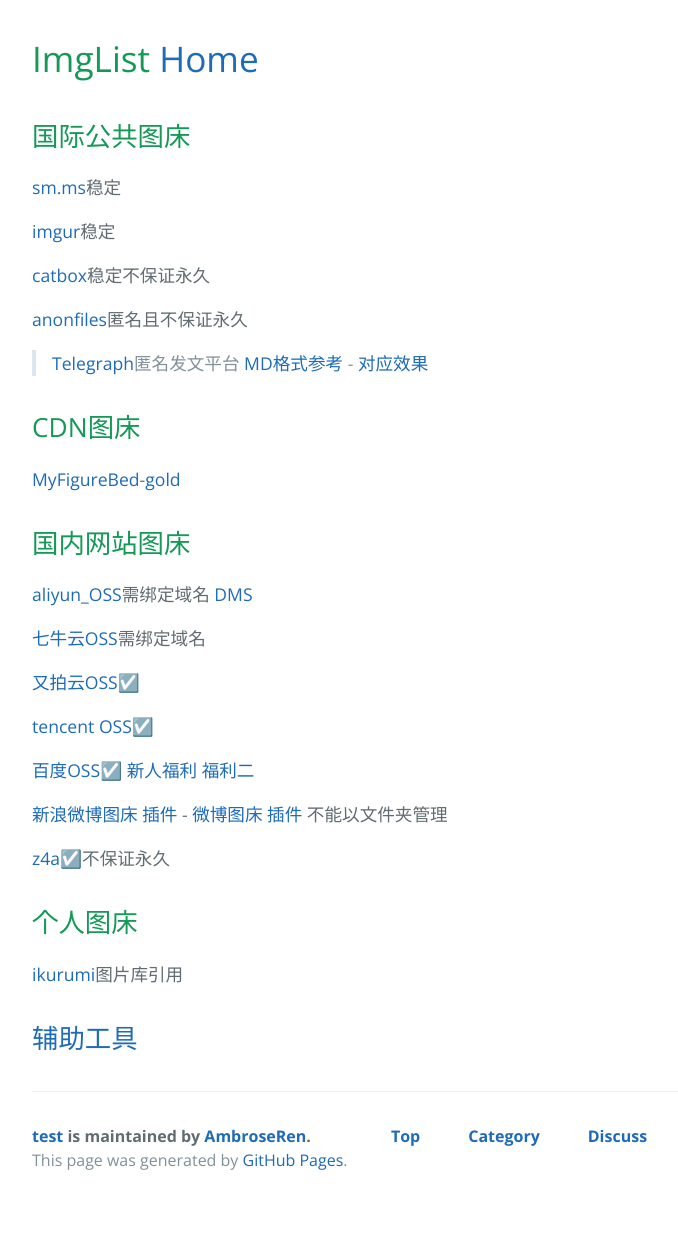
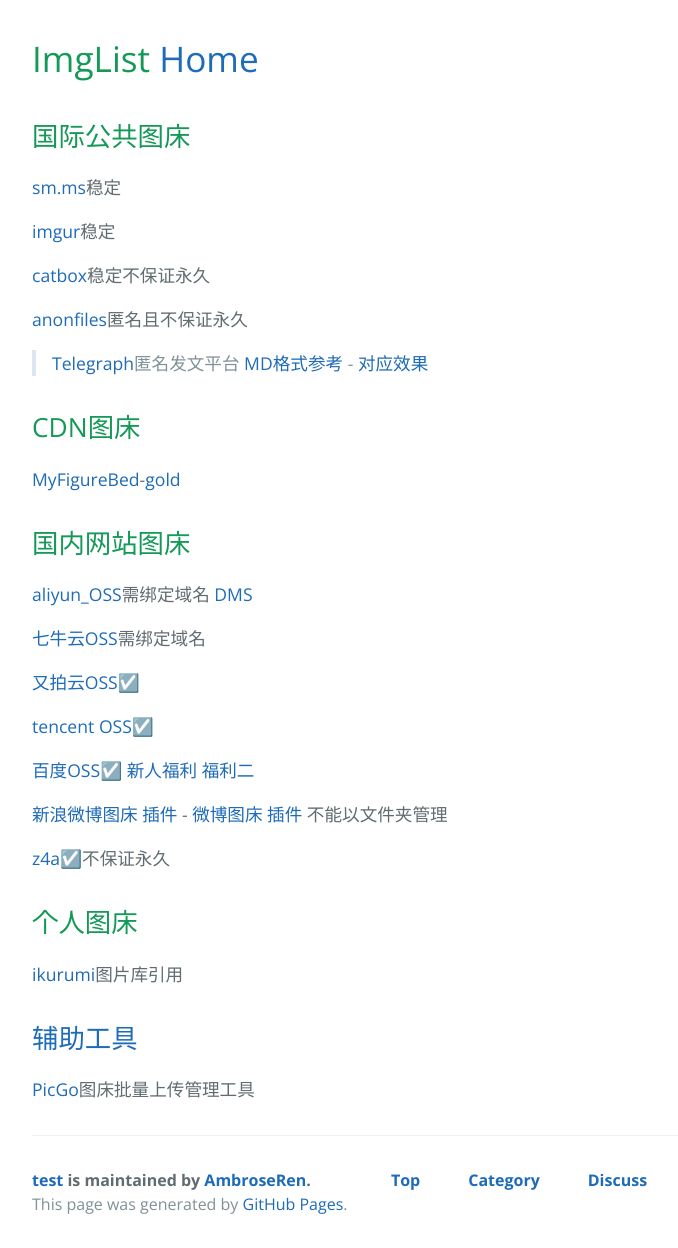
Before and after one commit to AmbroseRen/test, a Jekyll site: the page built from img/index.md, in a window 1280 px wide. Shown: the whole page, without its empty margins (192-870 px from the left). Built offline with Jekyll 4.4.1, drawn with Linux system fonts in a browser that asks for light colours; our own code applies the rules of GitHub Pages for plain Markdown files; the repository's description, which GitHub fills in, is left out; before the commit the page ends 1204 px from its top, so only the background shows below that.

Commit message:
Update index.md

```diff
--- a/img/index.md
+++ b/img/index.md
@@ -37,3 +37,5 @@
 [ikurumi](https://ikurumi.com/wallpaper.php)图片库引用
 
 ## [辅助工具](../Data/InstallPackage/Tools.md)
+
+[PicGo](https://molunerfinn.com/PicGo/)图床批量上传管理工具
```
